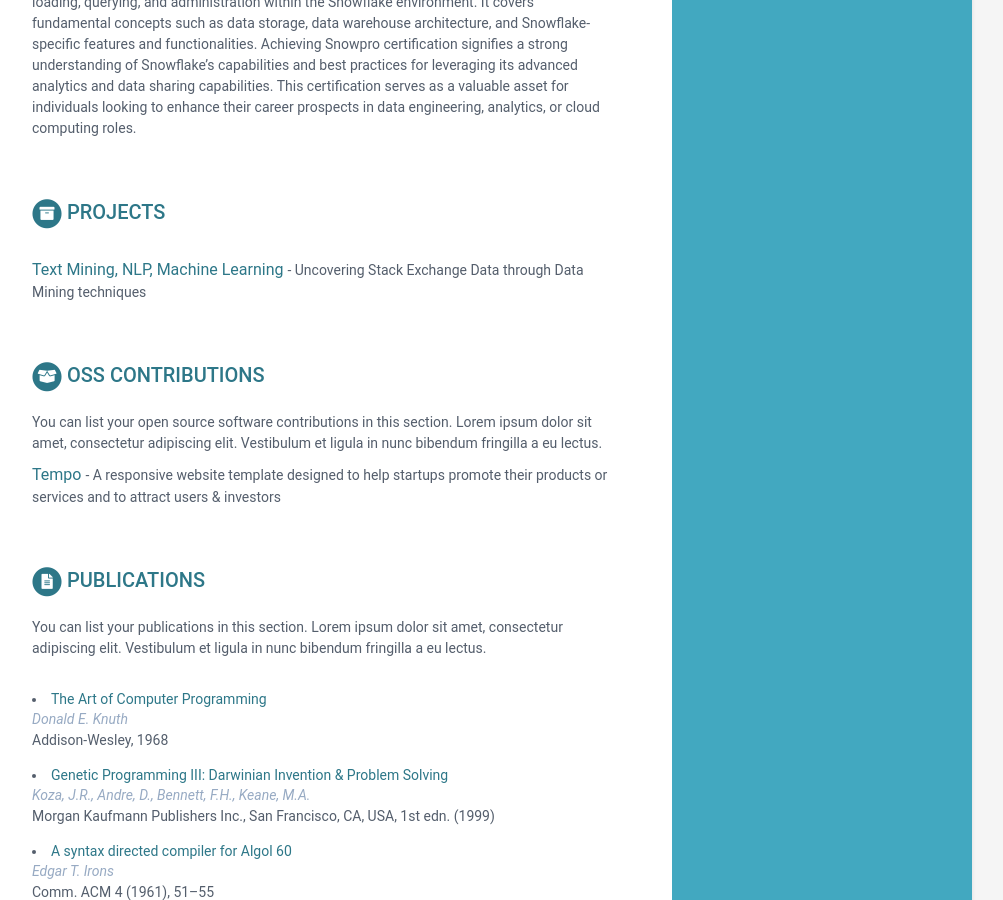
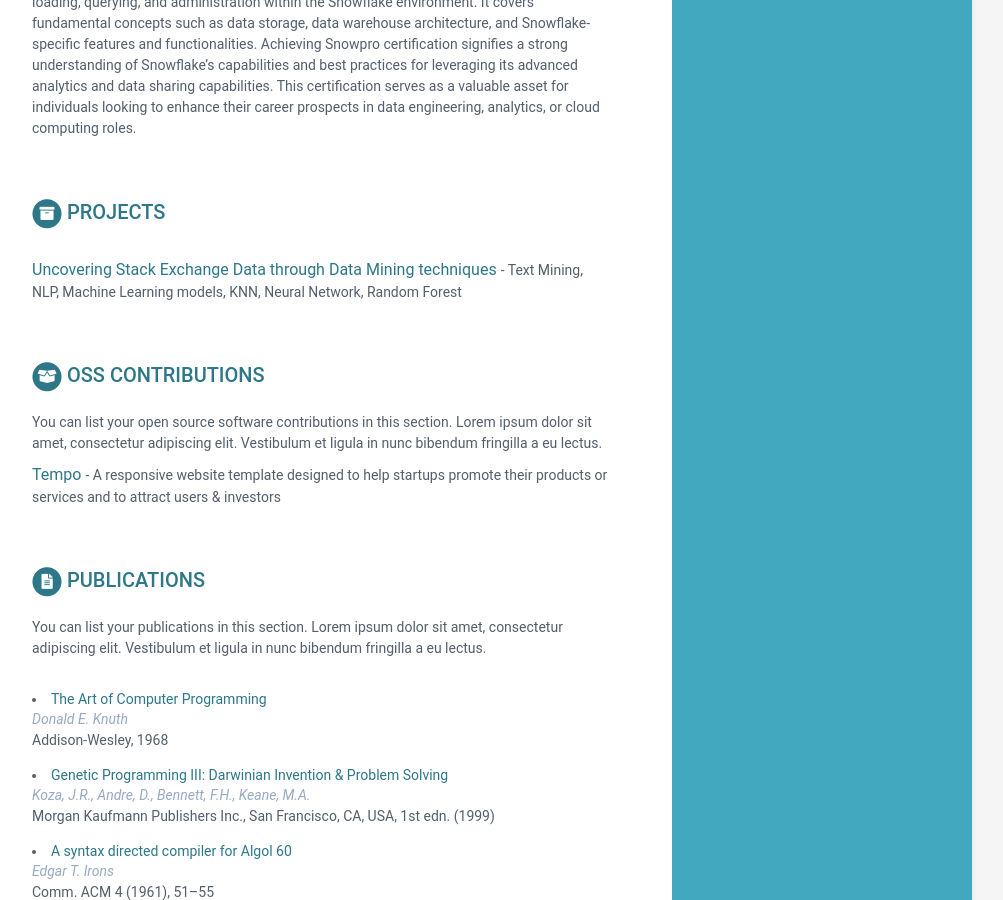
Before and after one commit to ArleneDcosta/ArleneDcosta.github.io, a Jekyll site: the page built from index.html, in a window 1280 px wide and 900 px high, scrolled down 2307 px. Shown: the whole window, without its empty margins (168-1171 px from the left). Built offline with Jekyll 4.4.1, drawn with Linux system fonts in a browser that asks for light colours.

Commit message:
Slight Changes

```diff
--- a/_data/data.yml
+++ b/_data/data.yml
@@ -176,9 +176,9 @@ projects:
     intro: >
 
     assignments:
-      - title: Text Mining, NLP, Machine Learning
-        link: "github.com/ArleneDcosta/StackExchangePatternandPrediction"
-        tagline: "Uncovering Stack Exchange Data through Data Mining techniques"
+      - title: Uncovering Stack Exchange Data through Data Mining techniques
+        link: github.com/ArleneDcosta/StackExchangePatternandPrediction
+        tagline: Text Mining, NLP, Machine Learning models, KNN, Neural Network, Random Forest
         Description:
           This project employs data mining algorithms to analyze the behaviors of different technical
           users such as novice developers, company professionals, or researchers on Stack Overflow.
```
